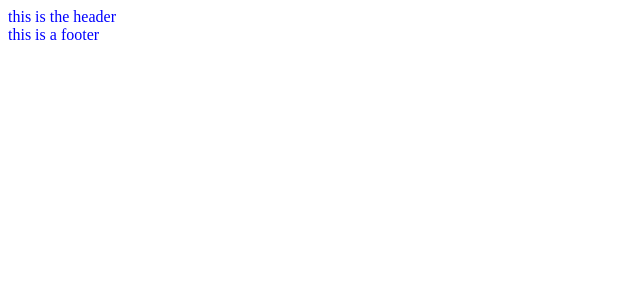
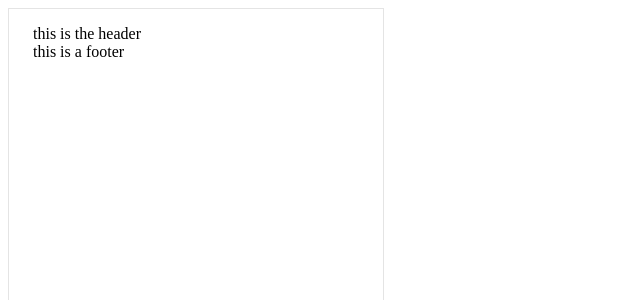
Before and after one commit to Team-Florida/checkout, a React app: page / in a window 1280 px wide. Shown: the top 300 px of the page, without its empty margins (0-640 px from the left). Built offline with nearby package versions, Linux system fonts and the light colour scheme; no server answers; the HTML template or start-up script is replaced by a standard one.

Commit message:
checkout wrapper styled

```diff
--- a/client/src/components/Checkout.jsx
+++ b/client/src/components/Checkout.jsx
@@ -3,9 +3,23 @@ import ReactDOM from 'react-dom';
 import axios from 'axios';
 import styled from 'styled-components';
 
-const Wrapper = styled.div({
-    color: 'blue'
-  });
+const Wrapper = styled.div`
+    color: '#484848';
+    border: 1px solid #e4e4e4;
+    border-width: 1px;
+    width: 326px;
+    height: 426px;
+    padding-left: 24px;
+    padding-right: 24px;
+    padding-top: 16px;
+    padding-bottom: 24px;
+    `;
+//
+//   padding-left: 24px !important;
+//   padding-right: 24px !important;
+//   margin: 0px !important;
+//   border: 1px solid #e4e4e4 !important;
+//   background-color: #ffffff 326 by 456
 
 class Checkout extends React.Component {
     constructor(props) {
```
